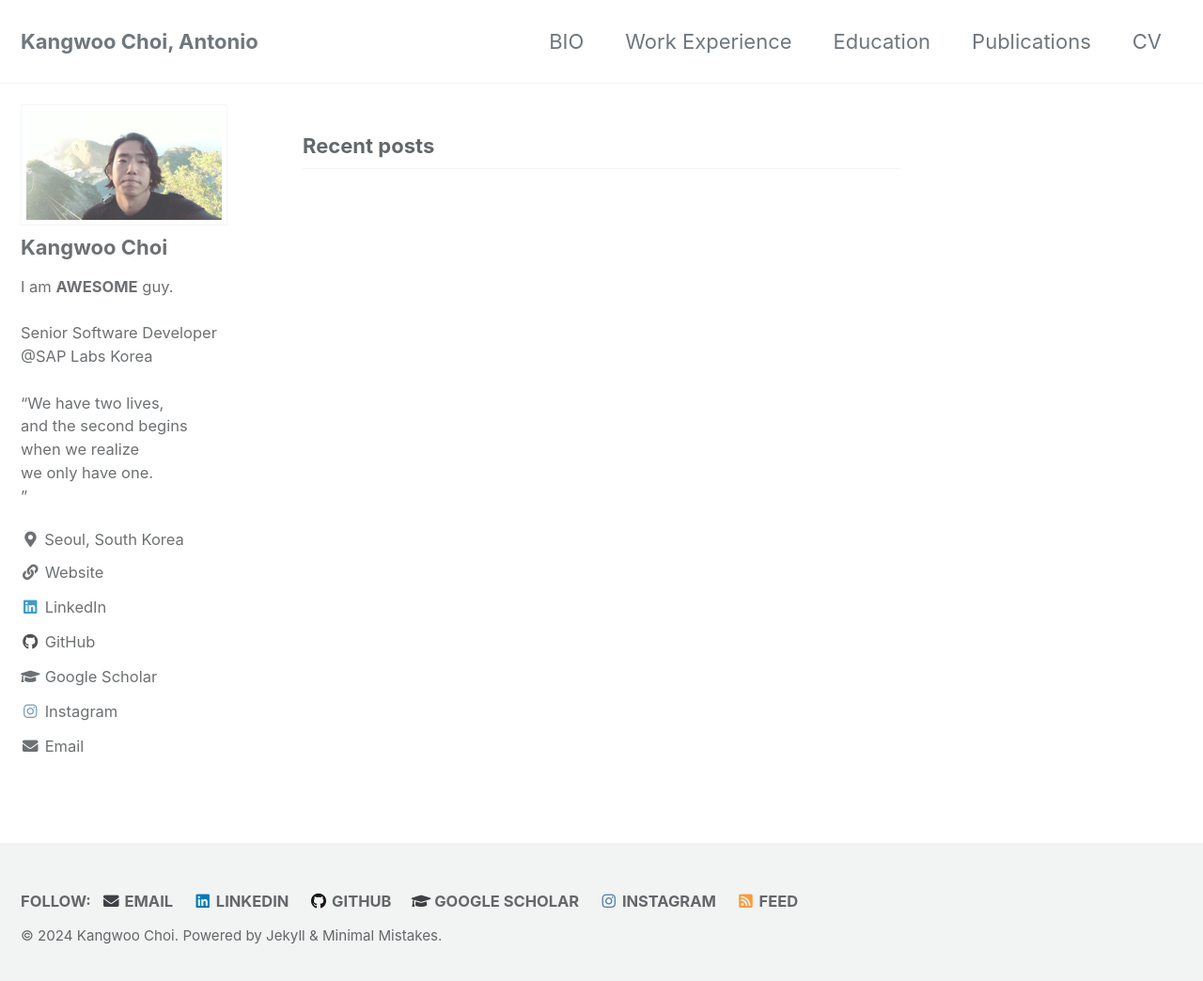
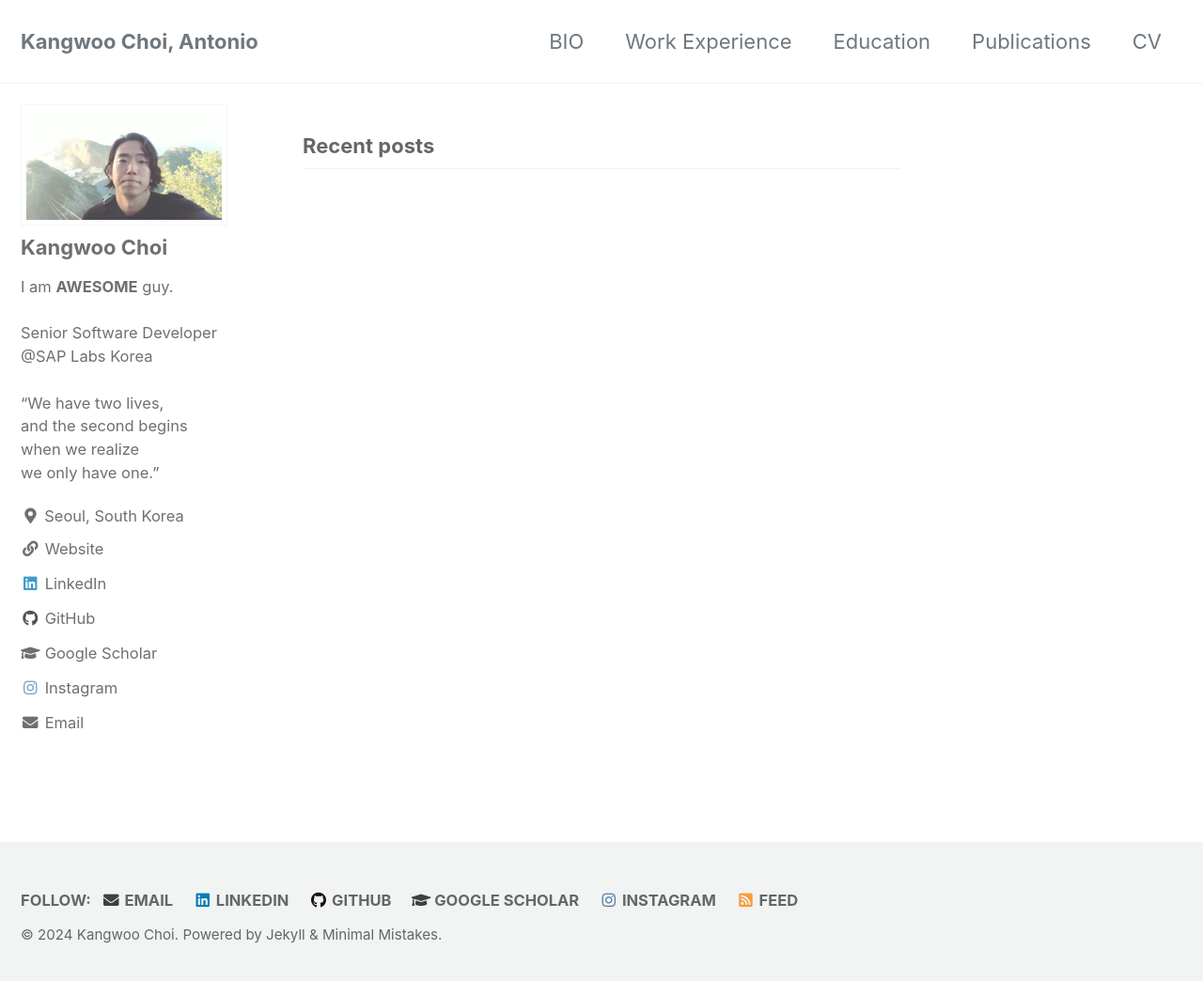
Before and after one commit to KangwooChoi/KangwooChoi.github.io, a Jekyll site: the page built from index.html, in a window 1280 px wide and 1051 px high. Shown: the top 1044 px of the window at 94% size. Built offline with Jekyll 4.4.1, drawn with Linux system fonts in a browser that asks for light colours; cached includes are drawn as plain includes; the list of posts is cut into pages by our own code; part of the change alters nothing that is shown.

```diff
--- a/_config.yml
+++ b/_config.yml
@@ -106,7 +106,7 @@ analytics:
 author:
   name             : "Kangwoo Choi"
   avatar           : "/assets/images/bio-photo.jpg" # path of avatar image, e.g. "/assets/images/bio-photo.jpg"
-  bio              : 'I am **AWESOME** guy.<br><br>Senior Software Developer<br>@<a href="https://www.sap.com/korea/about/labs-korea.html">SAP Labs Korea</a><br><br>"We have two lives,<br>and the second begins<br>when we realize<br>we only have one.<br>"'
+  bio              : 'I am **AWESOME** guy.<br><br>Senior Software Developer<br>@<a href="https://www.sap.com/korea/about/labs-korea.html">SAP Labs Korea</a><br><br>"We have two lives,<br>and the second begins<br>when we realize<br>we only have one."<br>'
   location         : "Seoul, South Korea"
   email            : # "mailto:kangwoo.choi.antonio@gamil.com"
   links:
```
